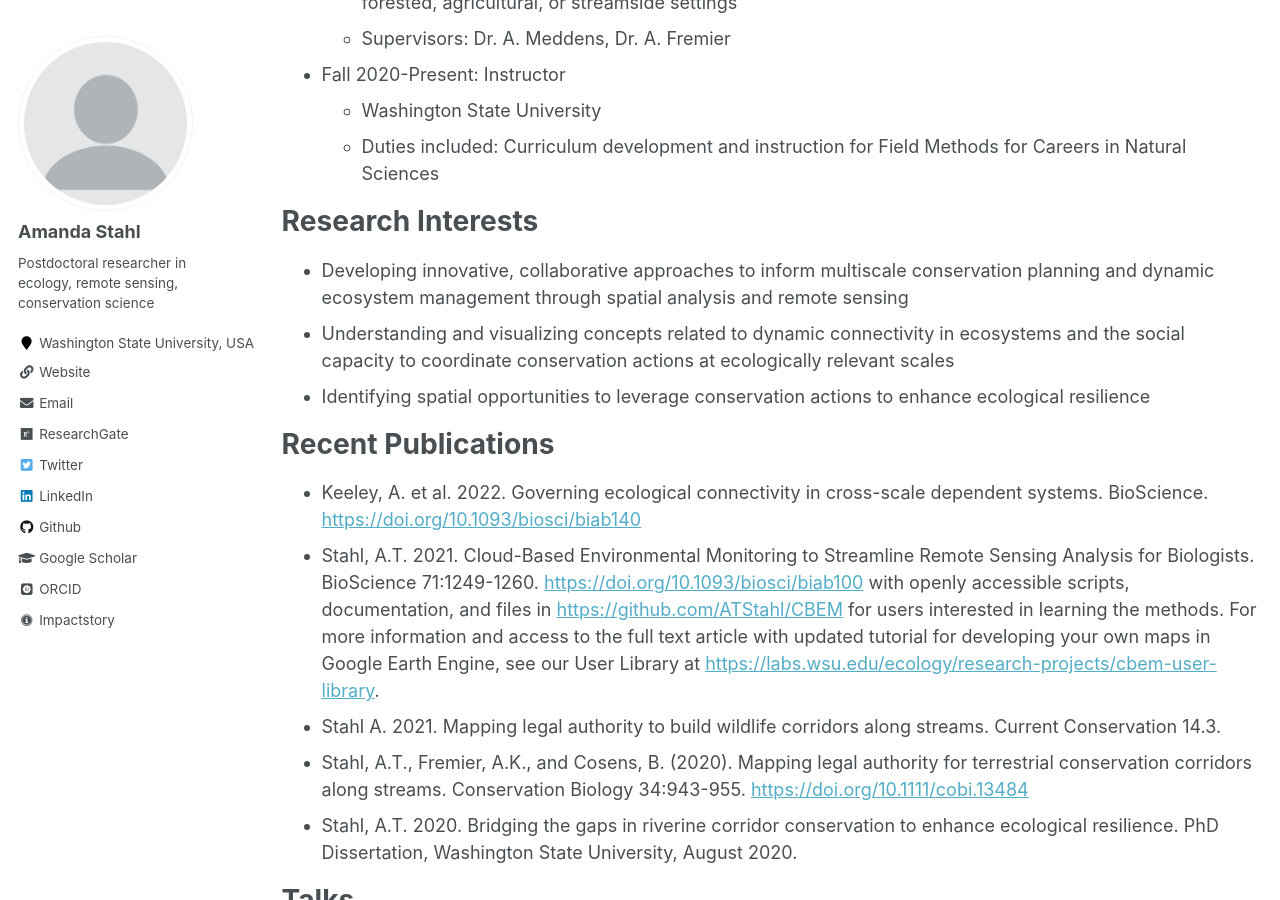
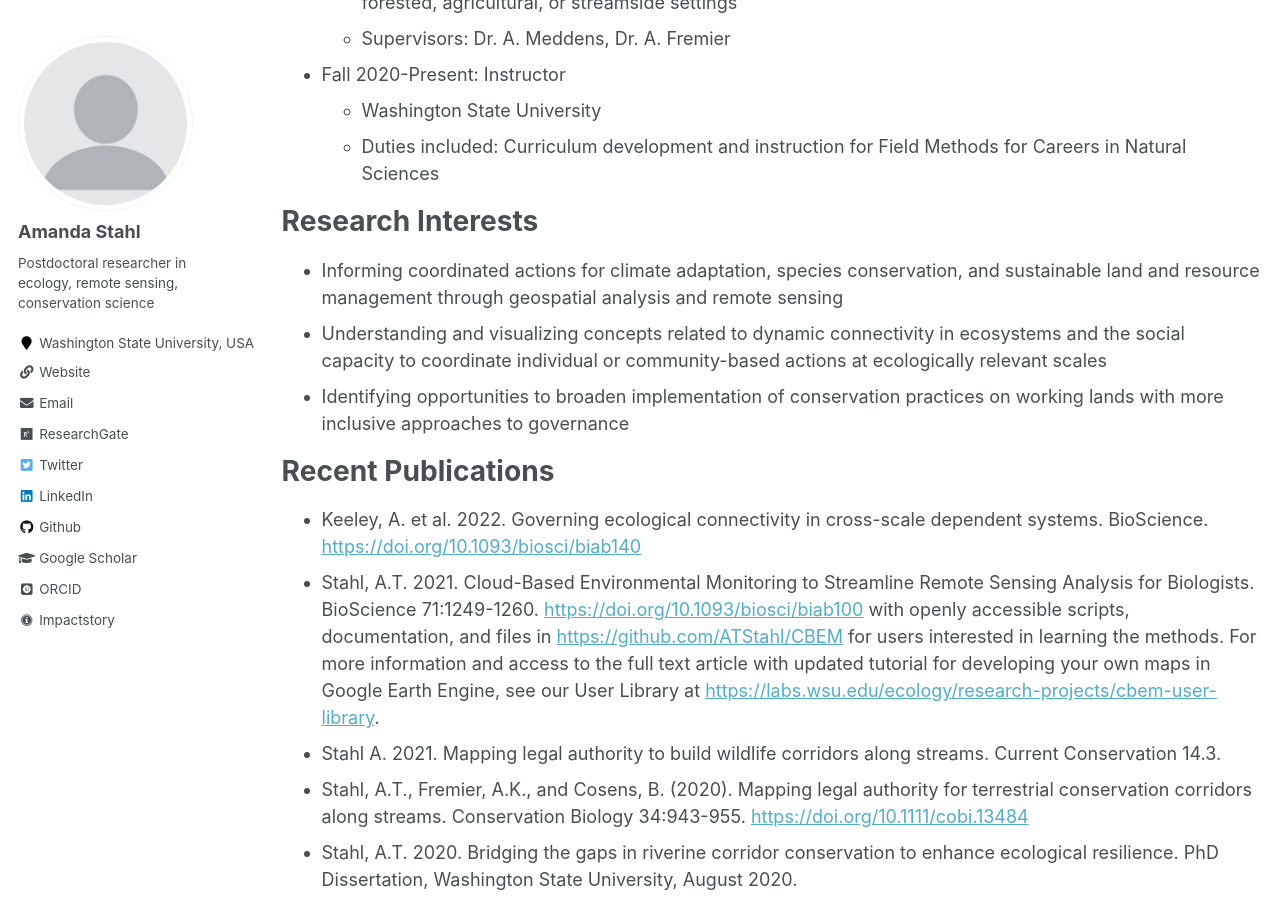
Before and after one commit to ATStahl/ATSpages, a Jekyll site: the page built from _pages/cv.md, in a window 1280 px wide and 900 px high, scrolled down 554 px. Built offline with Jekyll 4.4.1, drawn with Linux system fonts in a browser that asks for light colours; some web fonts are replaced.

Commit message:
Update cv.md
updated Research Interests

```diff
--- a/_pages/cv.md
+++ b/_pages/cv.md
@@ -30,9 +30,9 @@ Recent Work Experience
 
 Research Interests
 ======
-* Developing innovative, collaborative approaches to inform multiscale conservation planning and dynamic ecosystem management through spatial analysis and remote sensing
-* Understanding and visualizing concepts related to dynamic connectivity in ecosystems and the social capacity to coordinate conservation actions at ecologically relevant scales
-* Identifying spatial opportunities to leverage conservation actions to enhance ecological resilience
+* Informing coordinated actions for climate adaptation, species conservation, and sustainable land and resource management through geospatial analysis and remote sensing
+* Understanding and visualizing concepts related to dynamic connectivity in ecosystems and the social capacity to coordinate individual or community-based actions at ecologically relevant scales
+* Identifying opportunities to broaden implementation of conservation practices on working lands with more inclusive approaches to governance
 
 
 Recent Publications
```
